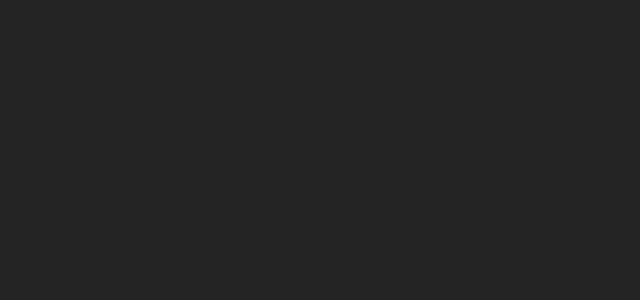
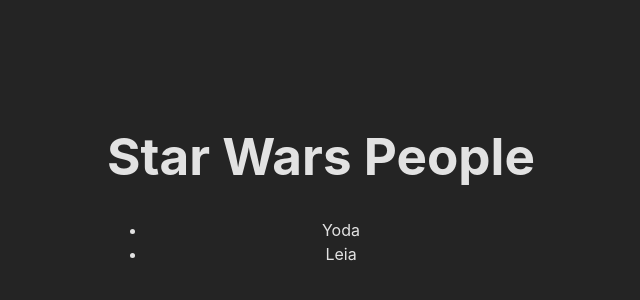
Before and after one commit to hunterandersen/react-example-star-wars, a React (Vite) app: page / in a window 1280 px wide. Shown: the part 212-512 px from the top of the page, without its empty margins (319-959 px from the left). Built offline with nearby package versions, Linux system fonts and the light colour scheme.

Commit message:
Partway through example

```diff
--- a/src/App.jsx
+++ b/src/App.jsx
@@ -1,10 +1,19 @@
+import { useState } from 'react';
 import './App.css';
 
 function App() {
 
+  const [people, setPeople] = useState([{"name":"Yoda"}, {"name":"Leia"}]);
+
+  //How do I render a list of things in React?
   return (
     <div>
-
+      <h1>Star Wars People</h1>
+      <ul>
+        {people.map((person) => {
+          return <li>{person.name}</li>
+        })}
+      </ul>
     </div>
   )
 }
```
